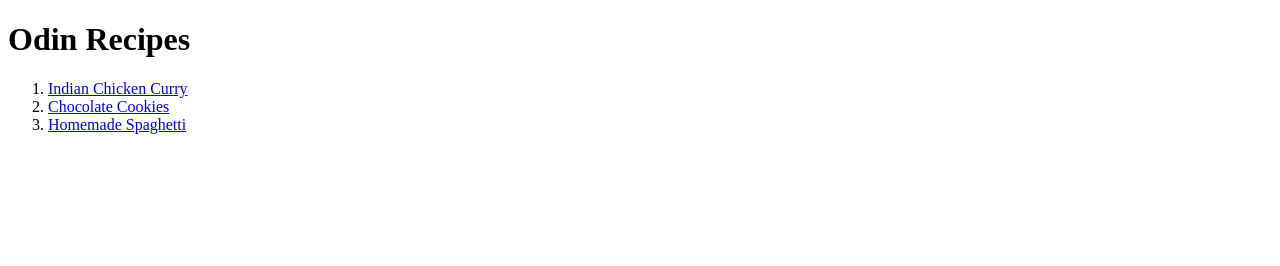
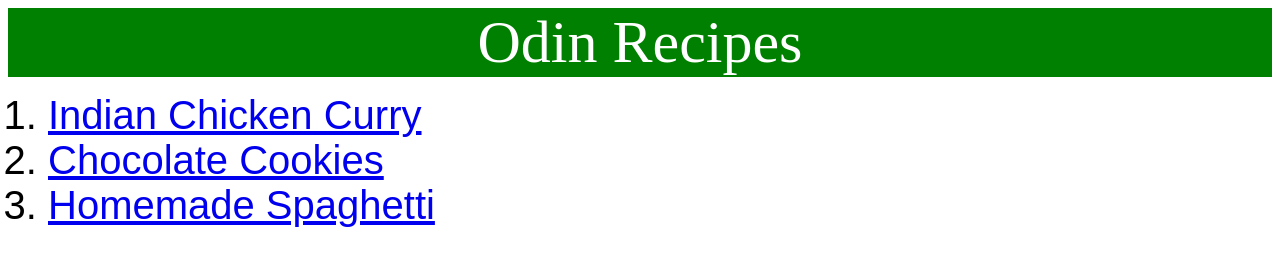
Before and after one commit to Zeigis/odin-recipes-pt-2, a plain HTML site: page index.html in a window 1280 px wide. Drawn offline with Linux system fonts and the light colour scheme.

Commit message:
Added CSS into main homepage

```diff
--- a/index.html
+++ b/index.html
@@ -1,16 +1,17 @@
 <!DOCTYPE html>
 <html lang="en">
-    <header>
+    <head>
+        <link rel="stylesheet" href="style.css">
         <meta charset="utf-8">
         <title>Homepage</title>
-    </header>
+    </head>
 
     <body>
-        <h1>Odin Recipes</h1>
+        <div class="title">Odin Recipes</div>
         <ol>
-            <li><a href="./recipes/curry.html">Indian Chicken Curry</a></li>
-            <li><a href="./recipes/cookie.html">Chocolate Cookies</a></li>
-            <li><a href="./recipes/spaghetti.html">Homemade Spaghetti</a></li>
+            <li class="recipes"><a href="./recipes/curry.html">Indian Chicken Curry</a></li>
+            <li class="recipes"><a href="./recipes/cookie.html">Chocolate Cookies</a></li>
+            <li class="recipes"><a href="./recipes/spaghetti.html">Homemade Spaghetti</a></li>
         </ol>
     </body>
 </html>
--- /dev/null
+++ b/style.css
@@ -0,0 +1,12 @@
+
+.title {
+    text-align: center;
+    font-size: 60px;
+    background-color: green;
+    color: white;
+}
+
+.recipes {
+    font-size: 40px;
+    font-family: sans-serif;
+}
```
